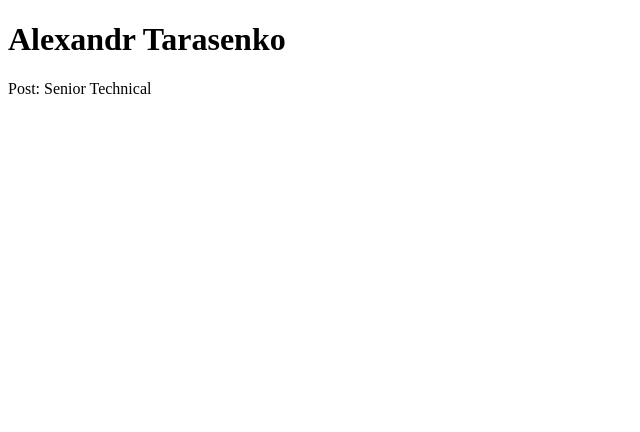
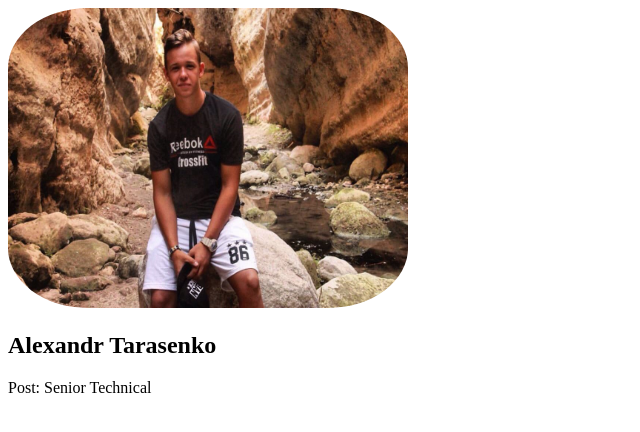
Before and after one commit to taraskarkas/rsschool-cv, a plain HTML site: page index.html in a window 1280 px wide. Shown: the whole page, without its empty margins (0-640 px from the left). Drawn offline with Linux system fonts and the light colour scheme.

Commit message:
feat: add foto

```diff
--- a/css/style.css
+++ b/css/style.css
@@ -0,0 +1,3 @@
+.foto{
+  border-radius: 20%;
+}
--- a/index.html
+++ b/index.html
@@ -3,11 +3,18 @@
 <head>
     <meta charset="UTF-8">
     <meta name="viewport" content="width=device-width, initial-scale=1.0">
+    <link href="/css/style.css" rel="stylesheet">
     <title>My rezume</title>
+
 </head>
 <body>
+    <header class="started">
+        <nav>
+    <img class="foto" src="/fonts/foto.jpg" height="300" width="400">
     <h1>Alexandr Tarasenko</h1>
     <p>Post: Senior Technical</p>
 
+        </nav>
+</header>
 </body>
 </html>
```
Also changed, not shown: fonts/foto.jpg (added).
